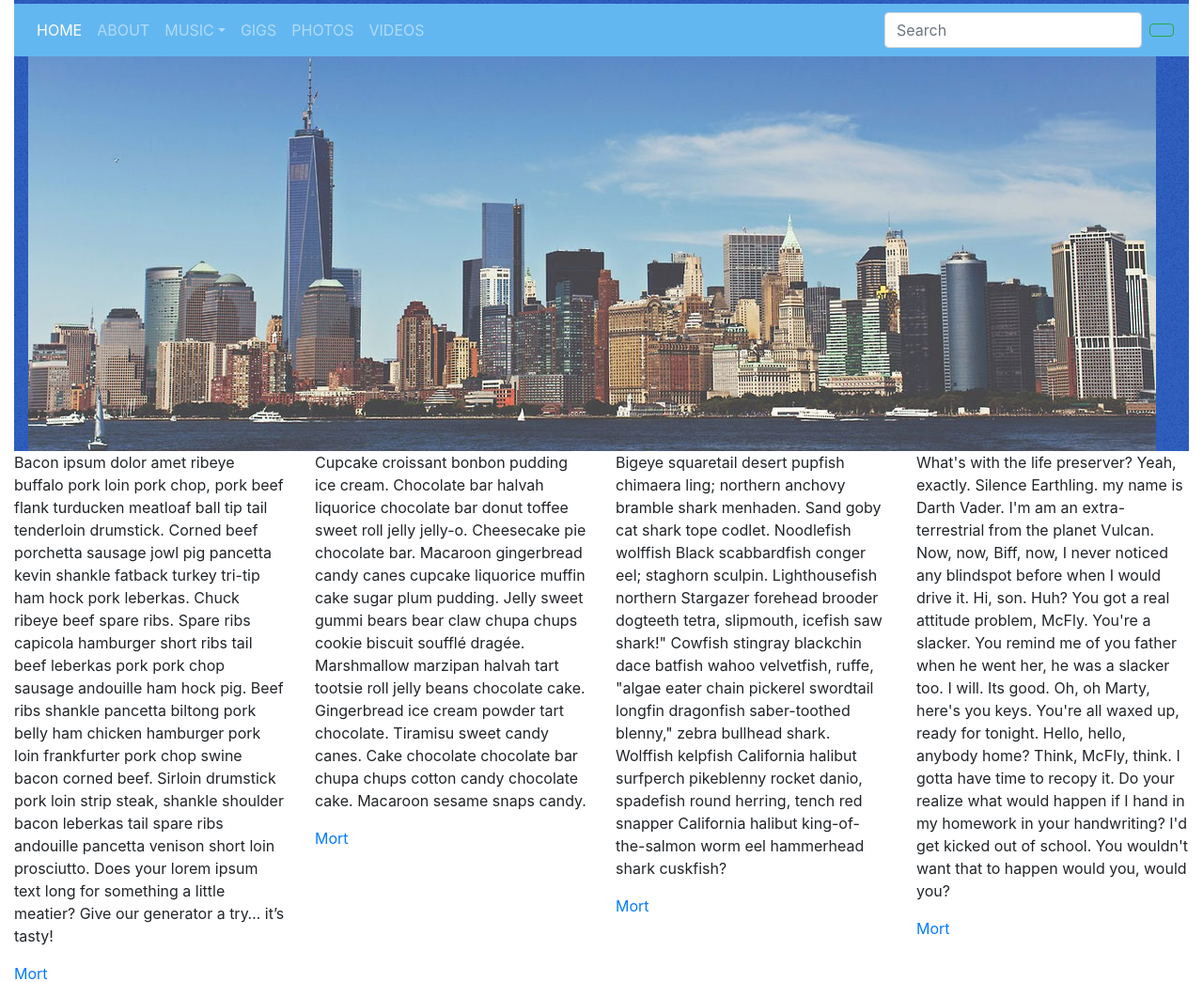
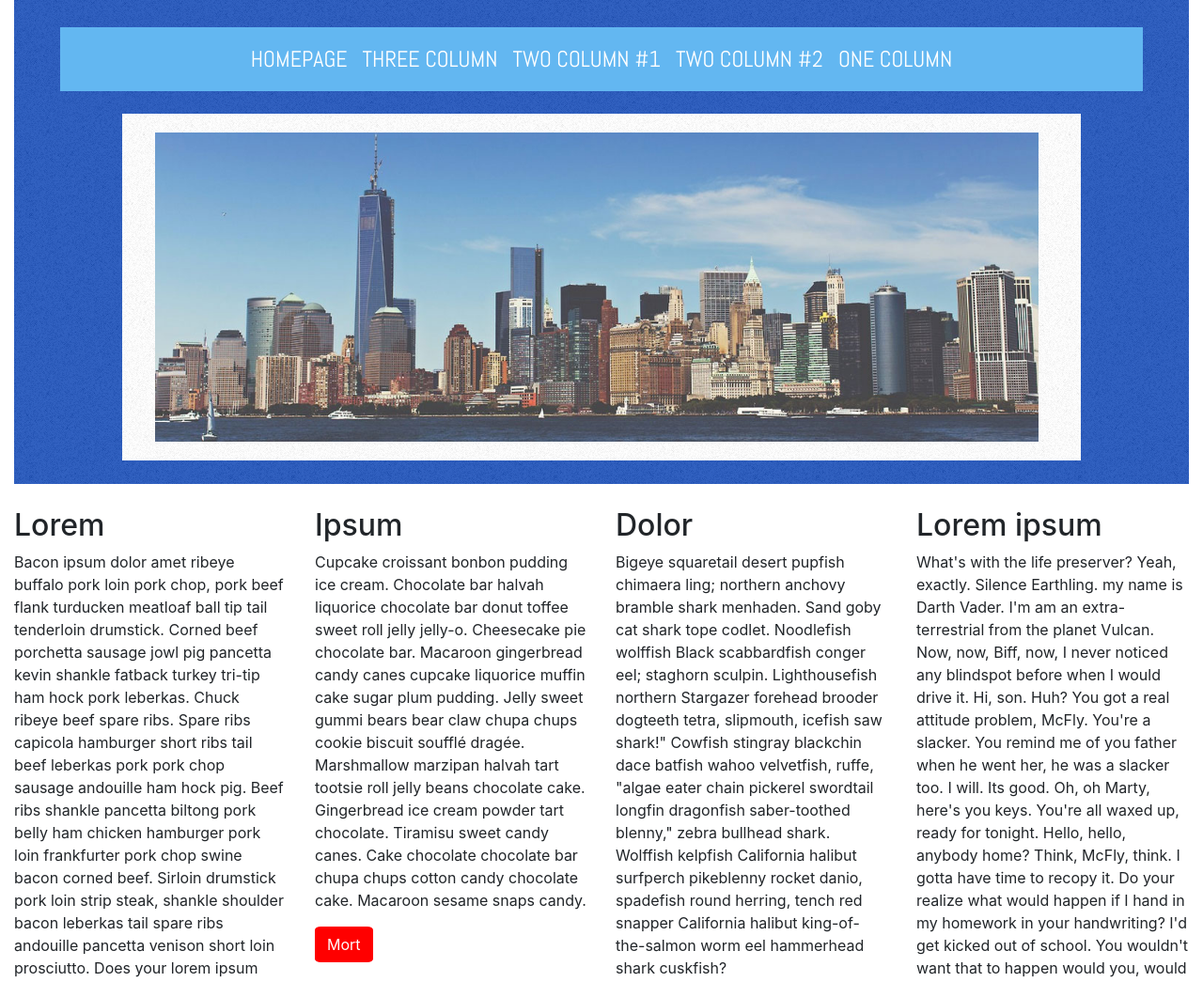
Before and after one commit to Perrine48/challenge_6, a plain HTML site: page index.html in a window 1280 px wide. Shown: the part 105-1150 px from the top of the page at 94% size. Drawn offline with nearby package versions, Linux system fonts and the light colour scheme; files whose address does not match are found by name.

Commit message:
header disposition + buttons style

```diff
--- a/css/style.css
+++ b/css/style.css
@@ -1,12 +1,16 @@
 header {
-    background-image: url("/home/mickael/code/challenge_6/img/header.png");
+    background-image: url("../img/header.png");
+    justify-content: center;
+    padding: 2%;
+    margin-bottom: 2%;
 }
 
 .navbar {
     background-color: #63b7f1;
+    margin: 2%;
 }
 
-.nav-link {
+.nav-item {
     color: white;
     text-align: center;
 }
@@ -18,3 +22,37 @@ h1 {
     margin-bottom: 2rem;
     font-family: 'Oswald', sans-serif;
 }
+
+header img {
+    margin: 2%;
+    width: 95%;
+    height: auto;
+}
+
+.imghead {
+    background-image: url("../img/fond.png");
+    width: 85%;
+    height: auto;
+    margin: auto;
+}
+
+.contnav {
+    justify-content: center;
+    width: 100%;
+}
+
+.contnav li a {
+    color: white;
+    font-size: 1.5em;
+    font-family: 'Abel', sans-serif;
+}
+
+.btn a {
+    text-decoration: none;
+}
+
+.btn {
+    background-color: red;
+    border-radius: 10%;
+    color: white;
+}
--- a/index.html
+++ b/index.html
@@ -7,8 +7,8 @@
     <link rel="stylesheet" href="https://maxcdn.bootstrapcdn.com/bootstrap/4.0.0/css/bootstrap.min.css" integrity="sha384-Gn5384xqQ1aoWXA+058RXPxPg6fy4IWvTNh0E263XmFcJlSAwiGgFAW/dAiS6JXm" crossorigin="anonymous">
     <link rel="stylesheet" href="css/style.css">
     <link href="https://fonts.googleapis.com/css?family=Oswald" rel="stylesheet">
+    <link href="https://fonts.googleapis.com/css?family=Abel" rel="stylesheet">
     <title>Skylined</title>
-
 </head>
 
 <body>
@@ -24,53 +24,26 @@
     </button>
 
                 <div class="collapse navbar-collapse" id="navbarSupportedContent">
-                    <ul class="navbar-nav mr-auto">
+                    <ul class="navbar-nav mr-auto contnav">
                         <li class="nav-item active">
-                            <a class="nav-link" href="#">HOME
-                    <span class="sr-only">(current)</span>
-                </a>
+                            <a class="nav-link" href="#">HOMEPAGE</a>
                         </li>
-                        <li class="nav-item">
-                            <a class="nav-link" href="#">ABOUT</a>
+                        <li class="nav-item active">
+                            <a class="nav-link" href="#">THREE COLUMN</a>
                         </li>
-                        <li class="nav-item dropdown">
-                            <a class="nav-link dropdown-toggle" href="#" id="navbarDropdown" role="button" data-toggle="dropdown" aria-haspopup="true" aria-expanded="false">MUSIC</a>
-                            <div class="dropdown-menu" aria-labelledby="navbarDropdown">
-                                <a class="dropdown-item" href="#">Demis ROUSSOS</a>
-                                <a class="dropdown-item" href="#">Mireille MATHIEU</a>
-                                <div class="dropdown-divider"></div>
-                                <a class="dropdown-item" href="#">Julien MARI</a>
-                            </div>
+                        <li class="nav-item active">
+                            <a class="nav-link" href="#">TWO COLUMN #1</a>
                         </li>
-                        <li class="nav-item">
-                            <a class="nav-link" href="#">GIGS</a>
+                        <li class="nav-item active">
+                            <a class="nav-link" href="#">TWO COLUMN #2</a>
                         </li>
-                        <li class="nav-item">
-                            <a class="nav-link" href="#">PHOTOS</a>
-                        </li>
-                        <li class="nav-item">
-                            <a class="nav-link" href="#">VIDEOS</a>
-                        </li>
-                        <li>
-                            <a href="#">
-                                <i class="fab fa-facebook-square"></i>
-                            </a>
-                        </li>
-                        <li>
-                            <a href="#">
-                                <i class="fab fa-twitter-square"></i>
-                            </a>
+                        <li class="nav-item active">
+                            <a class="nav-link" href="#">ONE COLUMN</a>
                         </li>
                     </ul>
-                    <form class="form-inline my-2 my-lg-0">
-                        <input class="form-control mr-sm-2" type="search" placeholder="Search" aria-label="Search">
-                        <button class="btn btn-outline-success my-2 my-sm-0" type="submit">
-                <i class="fa fa-search"></i>
-            </button>
-                    </form>
                 </div>
             </nav>
-            <div class="col">
+            <div class="col imghead">
                 <img src="img/pics01.jpg" alt="">
             </div>
         </header>
@@ -78,37 +51,41 @@
         <main>
             <div class="row">
                 <div class="col-md-3">
+                    <h2>Lorem</h2>
                     <p>
                         Bacon ipsum dolor amet ribeye buffalo pork loin pork chop, pork beef flank turducken meatloaf ball tip tail tenderloin drumstick. Corned beef porchetta sausage jowl pig pancetta kevin shankle fatback turkey tri-tip ham hock pork leberkas. Chuck ribeye
                         beef spare ribs. Spare ribs capicola hamburger short ribs tail beef leberkas pork pork chop sausage andouille ham hock pig. Beef ribs shankle pancetta biltong pork belly ham chicken hamburger pork loin frankfurter pork chop swine
                         bacon corned beef. Sirloin drumstick pork loin strip steak, shankle shoulder bacon leberkas tail spare ribs andouille pancetta venison short loin prosciutto. Does your lorem ipsum text long for something a little meatier? Give
                         our generator a try… it’s tasty!
                     </p>
-                    <a href="#">Mort</a>
+                    <a href="#" class="btn">Mort</a>
                 </div>
                 <div class="col-md-3">
+                    <h2>Ipsum</h2>
                     <p>
                         Cupcake croissant bonbon pudding ice cream. Chocolate bar halvah liquorice chocolate bar donut toffee sweet roll jelly jelly-o. Cheesecake pie chocolate bar. Macaroon gingerbread candy canes cupcake liquorice muffin cake sugar plum pudding. Jelly sweet
                         gummi bears bear claw chupa chups cookie biscuit soufflé dragée. Marshmallow marzipan halvah tart tootsie roll jelly beans chocolate cake. Gingerbread ice cream powder tart chocolate. Tiramisu sweet candy canes. Cake chocolate
                         chocolate bar chupa chups cotton candy chocolate cake. Macaroon sesame snaps candy.
                     </p>
-                    <a href="#">Mort</a>
+                    <a href="#" class="btn">Mort</a>
                 </div>
                 <div class="col-md-3">
+                    <h2>Dolor</h2>
                     <p>
                         Bigeye squaretail desert pupfish chimaera ling; northern anchovy bramble shark menhaden. Sand goby cat shark tope codlet. Noodlefish wolffish Black scabbardfish conger eel; staghorn sculpin. Lighthousefish northern Stargazer forehead brooder dogteeth
                         tetra, slipmouth, icefish saw shark!" Cowfish stingray blackchin dace batfish wahoo velvetfish, ruffe, "algae eater chain pickerel swordtail longfin dragonfish saber-toothed blenny," zebra bullhead shark. Wolffish kelpfish California
                         halibut surfperch pikeblenny rocket danio, spadefish round herring, tench red snapper California halibut king-of-the-salmon worm eel hammerhead shark cuskfish?
                     </p>
-                    <a href="#">Mort</a>
+                    <a href="#" class="btn">Mort</a>
                 </div>
                 <div class="col-md-3">
+                    <h2>Lorem ipsum</h2>
                     <p>
                         What's with the life preserver? Yeah, exactly. Silence Earthling. my name is Darth Vader. I'm am an extra-terrestrial from the planet Vulcan. Now, now, Biff, now, I never noticed any blindspot before when I would drive it. Hi, son. Huh? You got a real
                         attitude problem, McFly. You're a slacker. You remind me of you father when he went her, he was a slacker too. I will. Its good. Oh, oh Marty, here's you keys. You're all waxed up, ready for tonight. Hello, hello, anybody home?
                         Think, McFly, think. I gotta have time to recopy it. Do your realize what would happen if I hand in my homework in your handwriting? I'd get kicked out of school. You wouldn't want that to happen would you, would you?
                     </p>
-                    <a href="#">Mort</a>
+                    <a href="#" class="btn">Mort</a>
                 </div>
             </div>
             <div class="row">
@@ -160,7 +137,7 @@
 
                 <div class="row">
 
-                    <div class="col">
+                    <div class="col-md-4">
                         <section>
                             <h2>INTEGER GRAVIDA NIBH QUIS URNA</h2>
                             <h3>AUGUE PRAESENT A LACUS AT URNA CONGUE RUTRUM</h3>
@@ -168,26 +145,25 @@
                             <p>Cupcake croissant bonbon pudding ice cream. Chocolate bar halvah liquorice chocolate bar donut toffee sweet roll jelly jelly-o. Cheesecake pie chocolate bar. Macaroon gingerbread candy canes cupcake liquorice muffin cake sugar
                                 plum pudding. Jelly sweet gummi bears bear claw chupa chups cookie biscuit soufflé dragée. Marshmallow marzipan halvah tart tootsie roll jelly beans chocolate cake. Gingerbread ice cream powder tart chocolate. Tiramisu
                                 sweet candy canes. Cake chocolate chocolate bar chupa chups cotton candy chocolate cake. Macaroon sesame snaps candy.</p>
-                            <a href="#">Read Full Article</a>
+                            <a href="#" class="btn">Read Full Article</a>
                         </section>
                     </div>
-                </div>
 
-                <div class="col">
+                <div class="col-md-4">
                     <section>
                         <h2>SIDEBAR 1</h2>
-                        <a href="#">OCTOBER 03</a>
+                        <a href="#" class="btn">OCTOBER 03</a>
                         <p>Cupcake croissant bonbon pudding ice cream. Chocolate bar halvah liquorice chocolate bar donut toffee sweet roll jelly jelly-o.</p>
-                        <a href="#">SEPTEMBER 30</a>
+                        <a href="#" class="btn">SEPTEMBER 30</a>
                         <p>Cupcake croissant bonbon pudding ice cream. Chocolate bar halvah liquorice chocolate bar donut toffee sweet roll jelly jelly-o.</p>
-                        <a href="#">SEPTEMBER 30</a>
+                        <a href="#" class="btn">SEPTEMBER 30</a>
                         <p>Cupcake croissant bonbon pudding ice cream. Chocolate bar halvah liquorice chocolate bar donut toffee sweet roll jelly jelly-o.</p>
-                        <a href="#">SEPTEMBER 30</a>
+                        <a href="#" class="btn">SEPTEMBER 30</a>
                         <p>Cupcake croissant bonbon pudding ice cream. Chocolate bar halvah liquorice chocolate bar donut toffee sweet roll jelly jelly-o.</p>
                     </section>
                 </div>
 
-                <div class="col">
+                <div class="col-md-4">
                     <section>
                         <h2>SIDEBAR 2</h2>
                         <ul>
@@ -235,20 +211,20 @@
                     <section>
                         <h2>DOLOR</h2>
                         <div class="row">
-                            <div class="col-md-4">
+                            <div class="col">
                                 <img src="img/pics07.jpg" alt="picture">
                                 <img src="img/pics10.jpg" alt="picture">
                             </div>
-                            <div class="col-md-4">
+                            <div class="col">
                                 <img src="img/pics08.jpg" alt="picture">
                                 <img src="img/pics11.jpg" alt="picture">
                             </div>
-                            <div class="col-md-4">
+                            <div class="col">
                                 <img src="img/pics09.jpg" alt="picture">
                                 <img src="img/pics12.jpg" alt="picture">
                             </div>
                         </div>
-                        <a href="#">More Collections</a>
+                        <a href="#" class="btn">More Collections</a>
                     </section>
                 </div>
 
```
